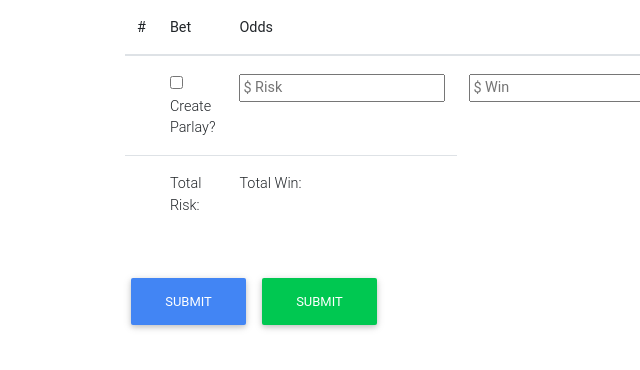
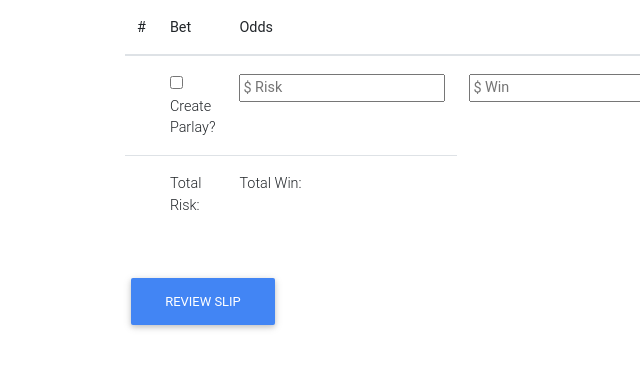
Before and after one commit to jpb8/theBookBKG, a Django app: page /sportsbook/ in a window 1440 px wide; the page is wider, and only the part inside the window is pictured. Shown: the part 371-741 px from the top of that part, without its empty margins (800-1440 px from the left). Run offline with Django 3.2, Linux system fonts and the light colour scheme; the visitor is signed in with stand-in values (Sample User, id 1); data comes from the database, SQL or seed files in the repository; data that the repository does not hold is empty; some libraries are stand-ins or nearby versions.

Commit message:
review bet

```diff
--- a/sportsbook/templates/sportsbook/sidebar.html
+++ b/sportsbook/templates/sportsbook/sidebar.html
@@ -66,10 +66,9 @@
         </tr>
     </tbody>
 </table>
-<button type="button" id="bet-form-review" class="btn btn-primary" data-toggle="modal" data-target="#exampleModalCenter">
-Submit
+<button type="button" id="bet-form-review" class="btn btn-primary" data-toggle="modal" data-target="#betslip-model">
+Review Slip
 </button>
-<button type="submit" class="btn btn-success">Submit</button>
 </form>
 
 <!-- Modal -->
@@ -118,7 +117,7 @@ Submit
   </div>
   <div class="modal-footer">
     <button type="button" class="btn btn-secondary" data-dismiss="modal">Close</button>
-    <button type="button" class="btn btn-success">Save changes</button>
+    <input type="button" class="btn btn-success" from="submit-betslip">Submit</input>
   </div>
 </div>
 </div>
```
